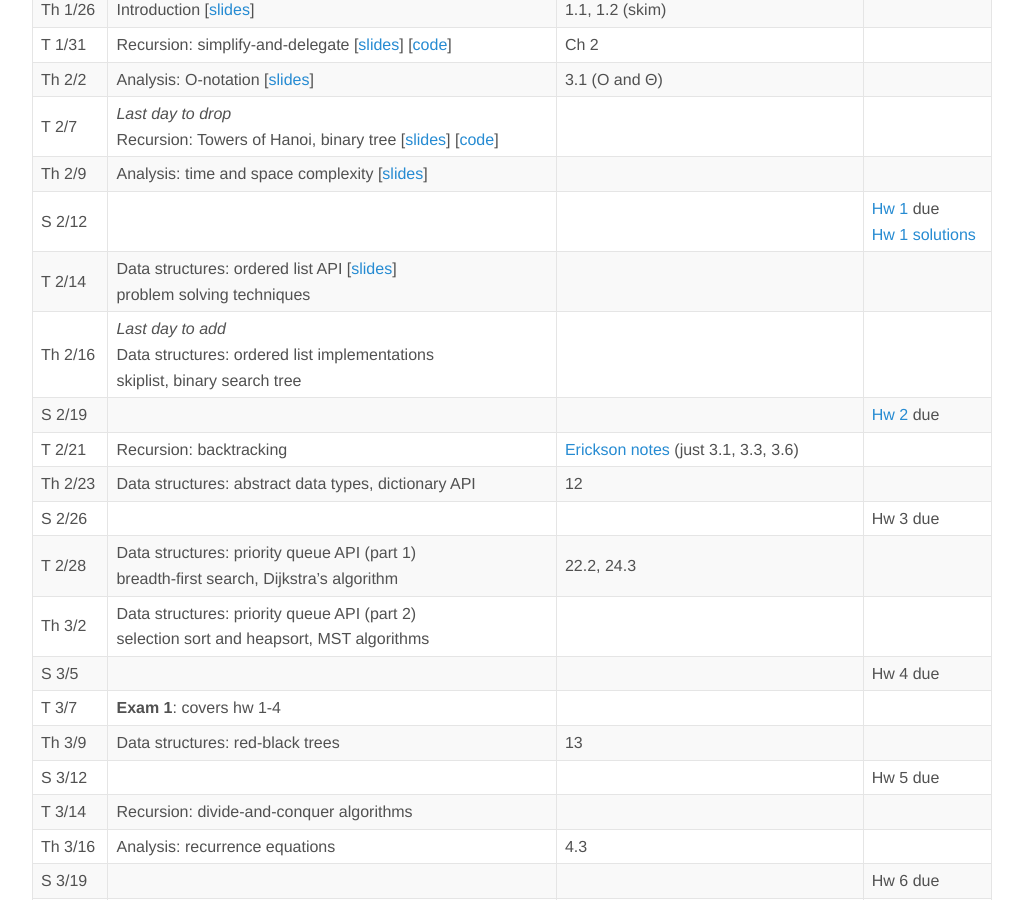
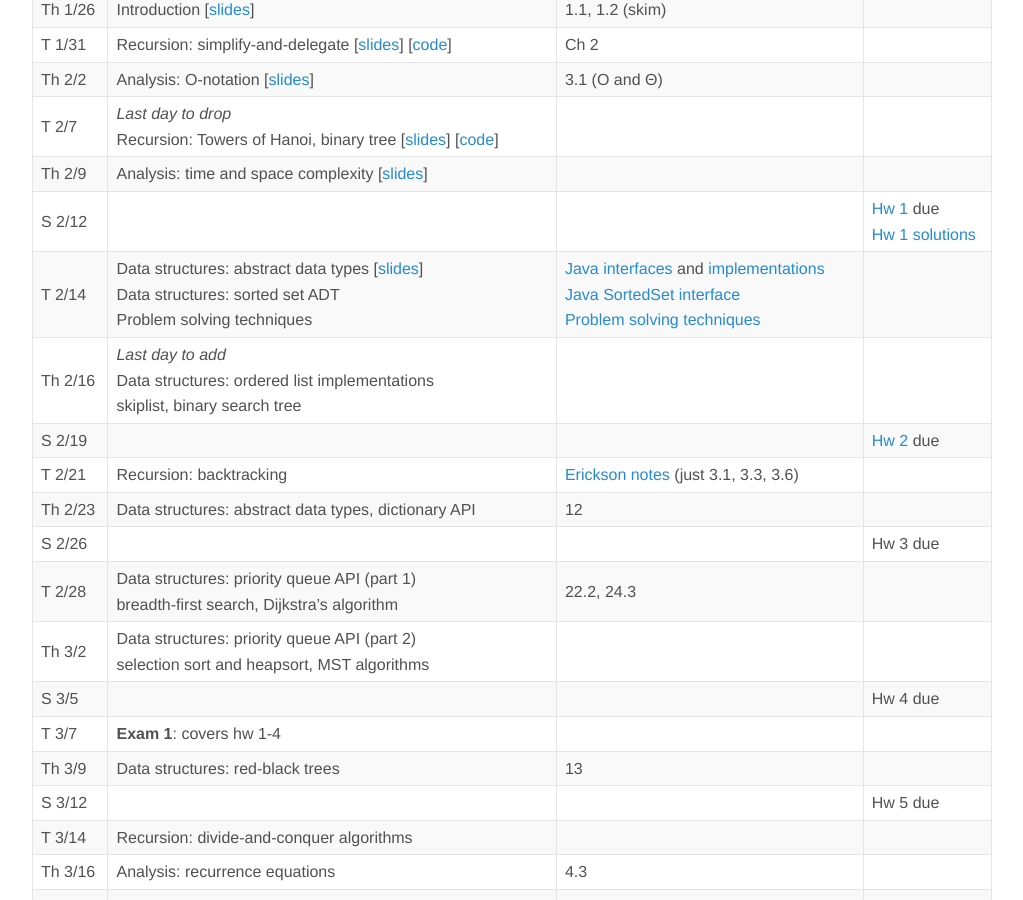
Before and after one commit to jnylam/jnylam.github.io, a Jekyll site: the page built from _courses/146-s17/index.md, in a window 1280 px wide and 900 px high, scrolled down 378 px. Shown: the whole window, without its empty margins (128-1151 px from the left). Built offline with Jekyll 4.4.1, drawn with Linux system fonts in a browser that asks for light colours.

Commit message:
update with reading

```diff
--- a/_courses/146-s17/index.md
+++ b/_courses/146-s17/index.md
@@ -17,7 +17,7 @@
 T 2/7 | _Last day to drop_<br>Recursion: Towers of Hanoi, binary tree [[slides](recursion2.pdf)] [[code](//github.com/jnylam/SJSU-cs146-s17/tree/master/02_Recursion2/src/cc/jennylam/cs146)] | <!-- backtracking  -->
 Th 2/9 | Analysis: time and space complexity [[slides](timecomplexity.pdf)]
 S 2/12 | | | [Hw 1](homework01.html) due<br>[Hw 1 solutions](hw01.pdf)
-T 2/14 | Data structures: ordered list API [[slides](introds.pdf)]<br>problem solving techniques
+T 2/14 | Data structures: abstract data types [[slides](introds.pdf)]<br>Data structures: sorted set ADT <br>Problem solving techniques | [Java interfaces](https://docs.oracle.com/javase/tutorial/collections/interfaces/index.html) and [implementations](https://docs.oracle.com/javase/tutorial/collections/implementations/index.html)<br>[Java SortedSet interface](https://docs.oracle.com/javase/8/docs/api/java/util/SortedSet.html)<br>[Problem solving techniques](http://www.cs.yale.edu/homes/aspnes/pinewiki/ProblemSolvingTechniques.html)
 Th 2/16  | _Last day to add_<br>Data structures: ordered list implementations<br>skiplist, binary search tree
 S 2/19 | | | [Hw 2](homework02.html) due
 T 2/21 | Recursion: backtracking | [Erickson notes](http://jeffe.cs.illinois.edu/teaching/algorithms/notes/03-backtracking.pdf) (just 3.1, 3.3, 3.6)
```
